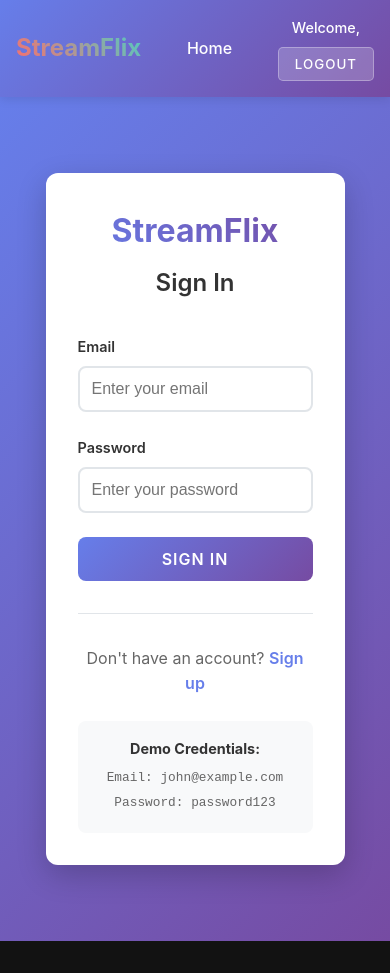
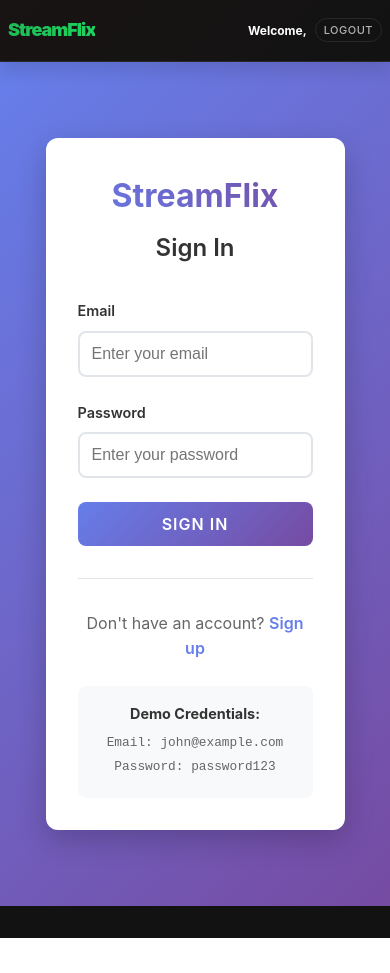
Before and after one commit to vishesh-here/streamflix-ott-app, a React (Create React App) app: page /login in a window 390 px wide. After the commit the page ends 938 px from the top, so only its background shows below. Built offline with nearby package versions, Linux system fonts and the light colour scheme.

Commit message:
Update Header with comprehensive Spotify theming including navigation, search, mobile responsiveness, and glass morphism effects

```diff
--- a/src/components/Header.css
+++ b/src/components/Header.css
@@ -1,96 +1,443 @@
+/* Spotify-themed Header Component */
 .header {
-  background: linear-gradient(135deg, #667eea 0%, #764ba2 100%);
-  color: white;
-  padding: 1rem 0;
-  box-shadow: 0 2px 10px rgba(0,0,0,0.1);
+  background: linear-gradient(135deg, var(--spotify-black) 0%, var(--spotify-dark-gray) 100%);
+  color: var(--spotify-white);
+  padding: var(--spacing-md) 0;
+  box-shadow: var(--shadow-lg);
   position: sticky;
   top: 0;
-  z-index: 100;
+  z-index: 1000;
+  backdrop-filter: blur(10px);
+  border-bottom: 1px solid var(--spotify-medium-gray);
+  transition: all var(--transition-base);
+}
+
+.header.scrolled {
+  background: rgba(18, 18, 18, 0.95);
+  backdrop-filter: blur(20px);
+  box-shadow: var(--shadow-spotify);
 }
 
 .header-container {
   max-width: 1200px;
   margin: 0 auto;
-  padding: 0 2rem;
+  padding: 0 var(--spacing-lg);
   display: flex;
   justify-content: space-between;
   align-items: center;
-}
-
-.logo h1 {
-  margin: 0;
-  font-size: 2rem;
-  font-weight: bold;
-  background: linear-gradient(45deg, #ff6b6b, #4ecdc4);
-  -webkit-background-clip: text;
-  -webkit-text-fill-color: transparent;
-  background-clip: text;
+  position: relative;
 }
 
 .logo {
   text-decoration: none;
   color: inherit;
+  transition: transform var(--transition-base);
+  display: flex;
+  align-items: center;
+  gap: var(--spacing-sm);
+}
+
+.logo:hover {
+  transform: scale(1.05);
+}
+
+.logo h1 {
+  margin: 0;
+  font-size: var(--font-size-2xl);
+  font-weight: var(--font-weight-black);
+  background: linear-gradient(135deg, var(--spotify-green) 0%, var(--spotify-green-hover) 100%);
+  -webkit-background-clip: text;
+  -webkit-text-fill-color: transparent;
+  background-clip: text;
+  position: relative;
+  letter-spacing: -1px;
+}
+
+.logo h1::after {
+  content: '';
+  position: absolute;
+  bottom: -2px;
+  left: 0;
+  width: 0;
+  height: 2px;
+  background: var(--spotify-green);
+  transition: width var(--transition-base);
+}
+
+.logo:hover h1::after {
+  width: 100%;
+}
+
+.logo-icon {
+  width: 32px;
+  height: 32px;
+  background: var(--spotify-green);
+  border-radius: 50%;
+  display: flex;
+  align-items: center;
+  justify-content: center;
+  font-weight: var(--font-weight-bold);
+  color: var(--spotify-black);
+  font-size: var(--font-size-lg);
 }
 
 .nav {
   display: flex;
-  gap: 2rem;
+  gap: var(--spacing-xl);
+  align-items: center;
 }
 
 .nav-link {
-  color: white;
+  color: var(--spotify-light-gray);
   text-decoration: none;
-  font-weight: 500;
-  transition: color 0.3s ease;
+  font-weight: var(--font-weight-medium);
+  font-size: var(--font-size-base);
+  transition: all var(--transition-base);
+  position: relative;
+  padding: var(--spacing-sm) var(--spacing-md);
+  border-radius: var(--border-radius-md);
+  text-transform: uppercase;
+  letter-spacing: 0.5px;
+}
+
+.nav-link::before {
+  content: '';
+  position: absolute;
+  bottom: -4px;
+  left: 50%;
+  width: 0;
+  height: 2px;
+  background: var(--spotify-green);
+  transition: all var(--transition-base);
+  transform: translateX(-50%);
 }
 
 .nav-link:hover {
-  color: #4ecdc4;
+  color: var(--spotify-white);
+  background: var(--spotify-hover-gray);
+}
+
+.nav-link:hover::before {
+  width: 80%;
+}
+
+.nav-link.active {
+  color: var(--spotify-green);
+  background: var(--spotify-medium-gray);
+}
+
+.nav-link.active::before {
+  width: 80%;
 }
 
 .user-section {
   display: flex;
   align-items: center;
-  gap: 1rem;
+  gap: var(--spacing-md);
+}
+
+.user-avatar {
+  width: 40px;
+  height: 40px;
+  border-radius: 50%;
+  background: var(--spotify-green);
+  display: flex;
+  align-items: center;
+  justify-content: center;
+  font-weight: var(--font-weight-bold);
+  color: var(--spotify-black);
+  font-size: var(--font-size-base);
+  cursor: pointer;
+  transition: all var(--transition-base);
+  position: relative;
+  overflow: hidden;
+}
+
+.user-avatar::before {
+  content: '';
+  position: absolute;
+  top: 0;
+  left: -100%;
+  width: 100%;
+  height: 100%;
+  background: linear-gradient(90deg, transparent, rgba(255, 255, 255, 0.3), transparent);
+  transition: left 0.5s;
+}
+
+.user-avatar:hover {
+  transform: scale(1.1);
+  box-shadow: var(--shadow-lg);
+}
+
+.user-avatar:hover::before {
+  left: 100%;
+}
+
+.user-info {
+  display: flex;
+  flex-direction: column;
+  align-items: flex-start;
 }
 
 .user-name {
-  font-weight: 500;
+  font-weight: var(--font-weight-bold);
+  color: var(--spotify-white);
+  font-size: var(--font-size-base);
+  margin: 0;
+}
+
+.user-status {
+  font-size: var(--font-size-xs);
+  color: var(--spotify-text-gray);
+  text-transform: uppercase;
+  letter-spacing: 0.5px;
 }
 
 .logout-btn {
-  background: rgba(255, 255, 255, 0.2);
-  color: white;
-  border: 1px solid rgba(255, 255, 255, 0.3);
-  padding: 0.5rem 1rem;
-  border-radius: 5px;
+  background: transparent;
+  color: var(--spotify-light-gray);
+  border: 1px solid var(--spotify-medium-gray);
+  padding: var(--spacing-sm) var(--spacing-md);
+  border-radius: var(--border-radius-full);
   cursor: pointer;
-  font-weight: 500;
-  transition: all 0.3s ease;
+  font-weight: var(--font-weight-medium);
+  font-size: var(--font-size-sm);
+  transition: all var(--transition-base);
+  text-transform: uppercase;
+  letter-spacing: 0.5px;
+  position: relative;
+  overflow: hidden;
+}
+
+.logout-btn::before {
+  content: '';
+  position: absolute;
+  top: 0;
+  left: -100%;
+  width: 100%;
+  height: 100%;
+  background: var(--spotify-green);
+  transition: left var(--transition-base);
+  z-index: -1;
 }
 
 .logout-btn:hover {
-  background: rgba(255, 255, 255, 0.3);
-  transform: translateY(-1px);
+  color: var(--spotify-black);
+  border-color: var(--spotify-green);
+  transform: translateY(-2px);
+  box-shadow: var(--shadow-md);
 }
 
+.logout-btn:hover::before {
+  left: 0;
+}
+
+/* Search bar */
+.search-container {
+  position: relative;
+  display: flex;
+  align-items: center;
+  background: var(--spotify-medium-gray);
+  border-radius: var(--border-radius-full);
+  padding: var(--spacing-sm) var(--spacing-md);
+  transition: all var(--transition-base);
+  min-width: 300px;
+}
+
+.search-container:focus-within {
+  background: var(--spotify-surface);
+  box-shadow: 0 0 0 2px var(--spotify-green);
+}
+
+.search-input {
+  background: transparent;
+  border: none;
+  outline: none;
+  color: var(--spotify-white);
+  font-size: var(--font-size-base);
+  width: 100%;
+  padding: 0;
+  font-family: inherit;
+}
+
+.search-input::placeholder {
+  color: var(--spotify-text-gray);
+}
+
+.search-icon {
+  color: var(--spotify-text-gray);
+  margin-right: var(--spacing-sm);
+  font-size: var(--font-size-lg);
+}
+
+/* Mobile menu toggle */
+.mobile-menu-toggle {
+  display: none;
+  background: transparent;
+  border: none;
+  color: var(--spotify-white);
+  font-size: var(--font-size-xl);
+  cursor: pointer;
+  padding: var(--spacing-sm);
+  border-radius: var(--border-radius-sm);
+  transition: all var(--transition-base);
+}
+
+.mobile-menu-toggle:hover {
+  background: var(--spotify-hover-gray);
+}
+
+/* Mobile navigation */
+.mobile-nav {
+  display: none;
+  position: absolute;
+  top: 100%;
+  left: 0;
+  right: 0;
+  background: var(--spotify-black);
+  border-top: 1px solid var(--spotify-medium-gray);
+  padding: var(--spacing-md);
+  flex-direction: column;
+  gap: var(--spacing-md);
+  box-shadow: var(--shadow-lg);
+}
+
+.mobile-nav.open {
+  display: flex;
+}
+
+.mobile-nav .nav-link {
+  padding: var(--spacing-md);
+  border-radius: var(--border-radius-md);
+  text-align: center;
+}
+
+/* Responsive design */
 @media (max-width: 768px) {
   .header-container {
-    padding: 0 1rem;
+    padding: 0 var(--spacing-md);
     flex-wrap: wrap;
-    gap: 1rem;
   }
 
   .logo h1 {
-    font-size: 1.5rem;
+    font-size: var(--font-size-xl);
+  }
+
+  .nav {
+    display: none;
+  }
+
+  .mobile-menu-toggle {
+    display: block;
+  }
+
+  .search-container {
+    min-width: 200px;
+    order: 3;
+    flex-basis: 100%;
+    margin-top: var(--spacing-sm);
   }
 
   .user-section {
-    flex-direction: column;
-    gap: 0.5rem;
+    gap: var(--spacing-sm);
+  }
+
+  .user-info {
+    display: none;
+  }
+
+  .user-avatar {
+    width: 36px;
+    height: 36px;
+    font-size: var(--font-size-sm);
+  }
+
+  .logout-btn {
+    padding: var(--spacing-xs) var(--spacing-sm);
+    font-size: var(--font-size-xs);
+  }
+}
+
+@media (max-width: 480px) {
+  .header-container {
+    padding: 0 var(--spacing-sm);
+  }
+
+  .logo h1 {
+    font-size: var(--font-size-lg);
+  }
+
+  .search-container {
+    min-width: 150px;
   }
 
   .user-name {
-    font-size: 0.9rem;
+    font-size: var(--font-size-sm);
   }
 }
+
+/* Accessibility improvements */
+.nav-link:focus,
+.logout-btn:focus,
+.user-avatar:focus {
+  outline: 2px solid var(--spotify-green);
+  outline-offset: 2px;
+}
+
+/* Animation for header appearance */
+.header {
+  animation: slideDown 0.3s ease-out;
+}
+
+@keyframes slideDown {
+  from {
+    transform: translateY(-100%);
+    opacity: 0;
+  }
+  to {
+    transform: translateY(0);
+    opacity: 1;
+  }
+}
+
+/* Glass morphism variant */
+.header.glass {
+  background: var(--glass-bg);
+  backdrop-filter: var(--glass-backdrop);
+  border-bottom: 1px solid var(--glass-border);
+}
+
+/* High contrast mode support */
+@media (prefers-contrast: high) {
+  .header {
+    border-bottom: 2px solid var(--spotify-white);
+  }
+
+  .nav-link {
+    border: 1px solid transparent;
+  }
+
+  .nav-link:hover {
+    border-color: var(--spotify-white);
+  }
+}
+
+/* Reduced motion support */
+@media (prefers-reduced-motion: reduce) {
+  .header,
+  .logo,
+  .nav-link,
+  .user-avatar,
+  .logout-btn {
+    transition: none;
+  }
+
+  .header {
+    animation: none;
+  }
+
+  .logo:hover,
+  .user-avatar:hover {
+    transform: none;
+  }
+}
```
